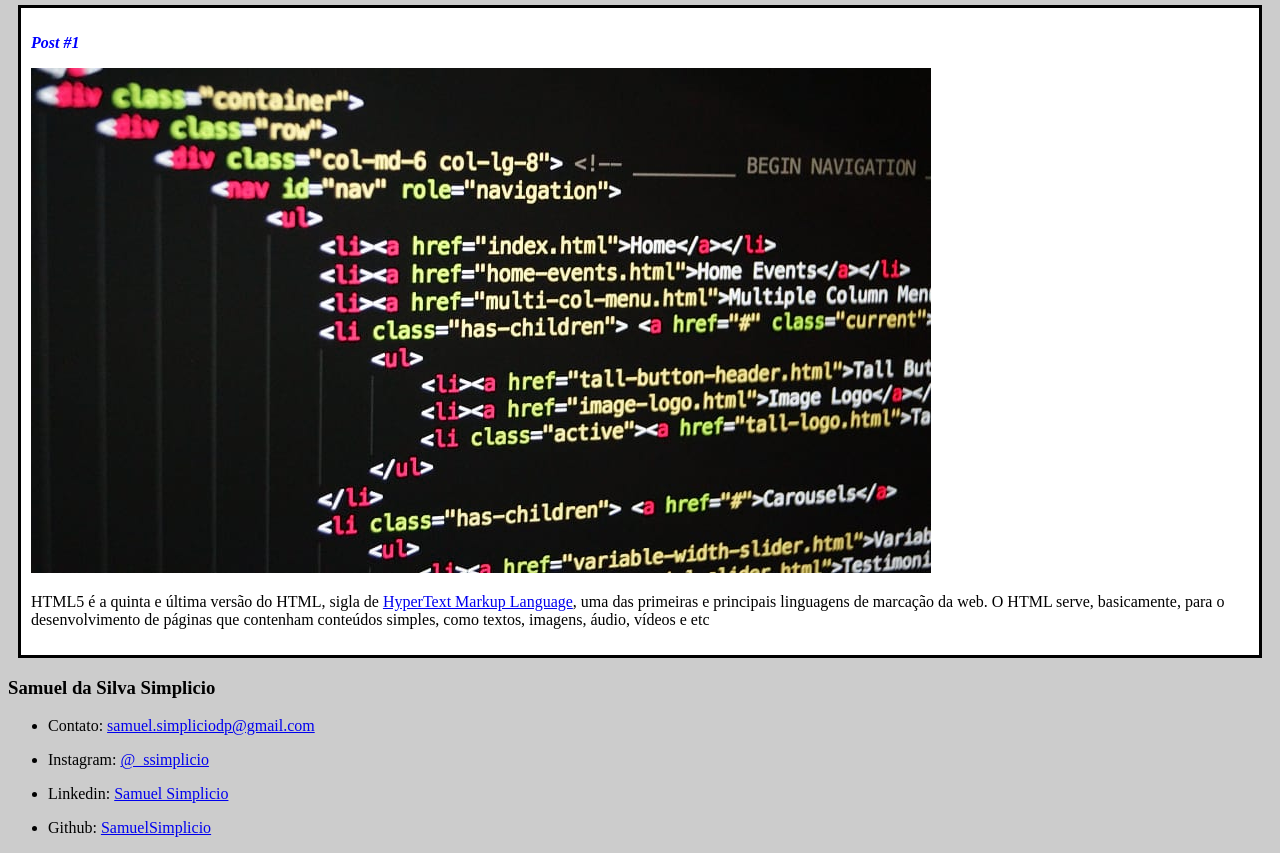
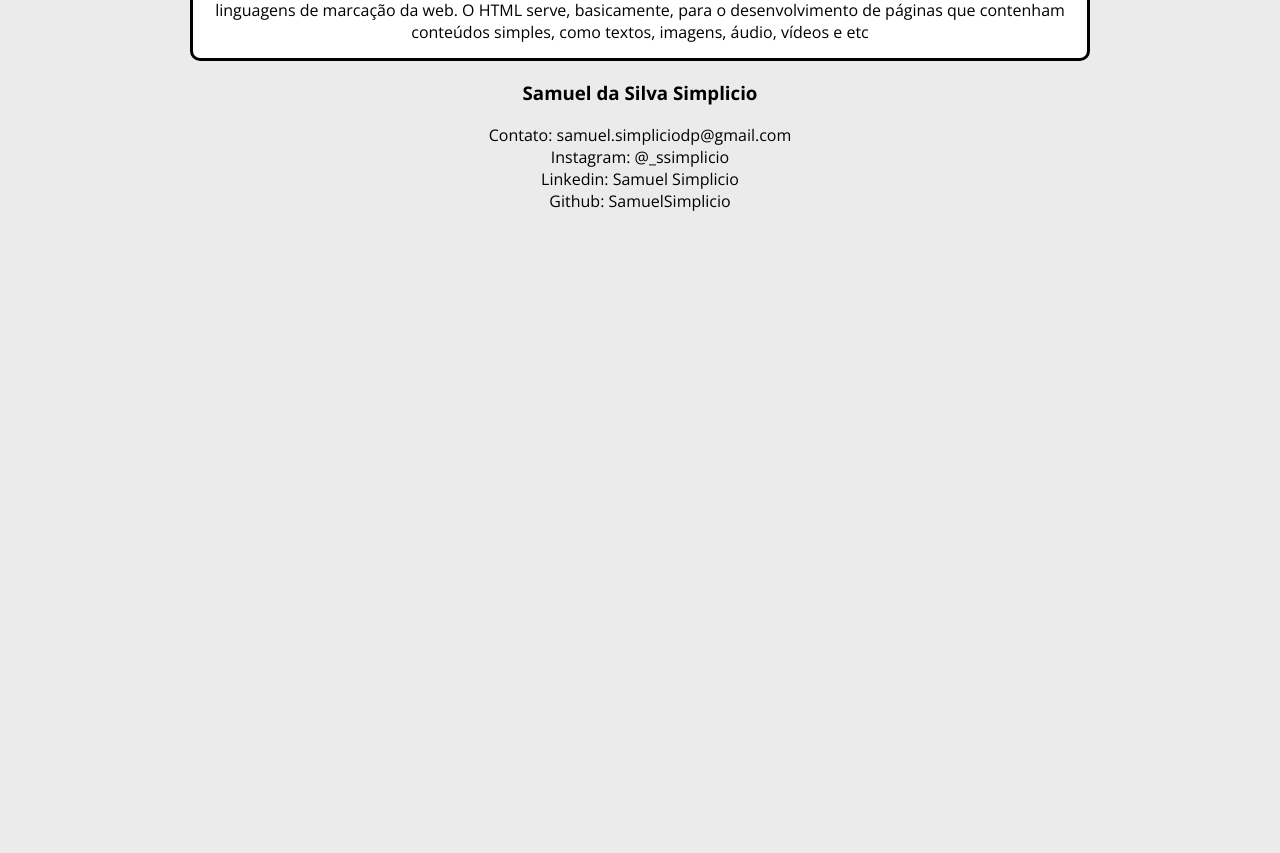
Before and after one commit to SamuelSimplicio/dio-desafio-github-first-repository, a plain HTML site: page Introdução a criação de websites com HTML5 e CSS3/index.html in a window 1280 px wide. Shown: the part 646-1499 px from the top of the page. After the commit the page ends 858 px from the top, so only its background shows below. Drawn offline with nearby package versions, Linux system fonts and the light colour scheme.

Commit message:
Atualização Style page

```diff
--- a/Introdução a criação de websites com HTML5 e CSS3/index.html
+++ b/Introdução a criação de websites com HTML5 e CSS3/index.html
@@ -6,10 +6,13 @@
     <meta name="viewport" content="width=device-width, initial-scale=1.0">
     <title>Curso Dio</title>
     <link rel="stylesheet" href="style.css">
+    <link rel="preconnect" href="https://fonts.googleapis.com">
+    <link rel="preconnect" href="https://fonts.gstatic.com" crossorigin>
+    <link href="https://fonts.googleapis.com/css2?family=Open+Sans:wght@300;400;700&display=swap" rel="stylesheet">
 </head>
 <body>
-    <header>
-        <img src="/img/avatar.png" alt="Avatar do Samuel Simplicio">
+    <header class="header_page">
+        <img src="/Introdução a criação de websites com HTML5 e CSS3/img/download.png" alt="Dev icone" class="photo">
         <h1 id="title"> Introdução ao HTML e CSS</h1>
     </header>
     <section>
@@ -21,9 +24,9 @@
                 <h3 class="titulo_postagem">
                     Post #1
                 </h3>
-                <img src="/img/fragmento-codigo-html.jpg" alt="Codigo html">
+                <img src="img/fragmento-codigo-html.jpg" alt="Codigo html" class="post_img">
             </header>
-            <p>
+            <p class="post_content">
                 HTML5 é a quinta e última versão do HTML, sigla de <a href="https://pt.wikipedia.org/wiki/HTML"target="_blank">HyperText Markup Language</a>, uma das primeiras e
                 principais linguagens de marcação da web. O HTML serve, basicamente, para o desenvolvimento de páginas que
                 contenham conteúdos simples, como textos, imagens, áudio, vídeos e etc
@@ -32,29 +35,29 @@
         </article>
     </section>
     <footer>
-        <h3>
+            <h3 class="name_contacts">
                 Samuel da Silva Simplicio
             </h3>
-        <ul>
+            <ul class="contacts">
                 <li>
-                <p>
+                    <a>
                         Contato: <a href="mailto:samuel.simpliciodp@gmail.com" target="_blank">samuel.simpliciodp@gmail.com</a>
-                </p>
+                    </a>
                 </li>
                 <li>
-                <p>
+                    <a>
                         Instagram: <a href="https://www.instagram.com/_ssimplicio/"target="_blank">@_ssimplicio</a>
-                </p>
+                    </a>
                 </li>
                 <li>
-                <p>
+                    <a>
                         Linkedin: <a href="https://www.linkedin.com/in/samuel-simpliciodp/"target="_blank">Samuel Simplicio</a>
-                </p>
+                    </a>
                 </li>
                 <li>
-                <p>
+                    <a>
                         Github: <a href="https://github.com/SamuelSimplicio"target="_blank">SamuelSimplicio</a>
-                </p>
+                    </a>
                 </li>
             </ul>
     </footer>
--- a/Introdução a criação de websites com HTML5 e CSS3/style.css
+++ b/Introdução a criação de websites com HTML5 e CSS3/style.css
@@ -1,20 +1,67 @@
+html{
+    font-family: 'Open Sans', sans-serif;
+}
+
+.photo{
+    border: 1px solid black;
+    border-radius: 50%;
+    display: block;
+    margin: 0 auto;
+    width: 20%;
+}
+
 body{
-    background-color: #ccc;
+    background-color: rgb(235, 235, 235);
+    margin: auto;
+    max-width: 900px;
 }
+
 
 #title, .subtitulo, .titulo_postagem{
     color: blue;
+    text-align: center;
 
 }
 
 .titulo_postagem {
     font-size: 16px;
     font-style: italic;
+    margin: 0%;
 }
 
 .post {
     background-color: white;
-    padding: 10px;
+    padding: 15px;
     border: 3px solid black;
-    margin: 10px;
+    text-align: center;
+    margin-bottom: 10px;
+    border-radius: 10px;
 }
+
+.post_content {
+    margin: 0%;
+}
+
+.post_img{
+    margin-bottom: 15px;
+    border-radius: 10px;
+    width: 50%;
+}
+
+.name_contacts{
+    text-align: center;
+    font-style:initial;
+}
+
+.contacts{
+    list-style-type: none;
+    margin: 0% ;
+    padding: 0%;
+    text-align: center;
+    font-style: unset;
+}
+
+.contacts li a {
+    text-decoration: none;
+    color: black
+}
```
Also changed, not shown: Introdução a criação de websites com HTML5 e CSS3/Anotações/Anotações CSS 3.txt (renamed from Introdução a criação de websites com HTML5 e CSS3/Anotações CSS 3.txt), Introdução a criação de websites com HTML5 e CSS3/Anotações/Anotações HTML.txt (renamed from Introdução a criação de websites com HTML5 e CSS3/Anotações HTML.txt), Introdução a criação de websites com HTML5 e CSS3/img/download.png (added). Lines whose indentation alone changed are shown as unchanged.
